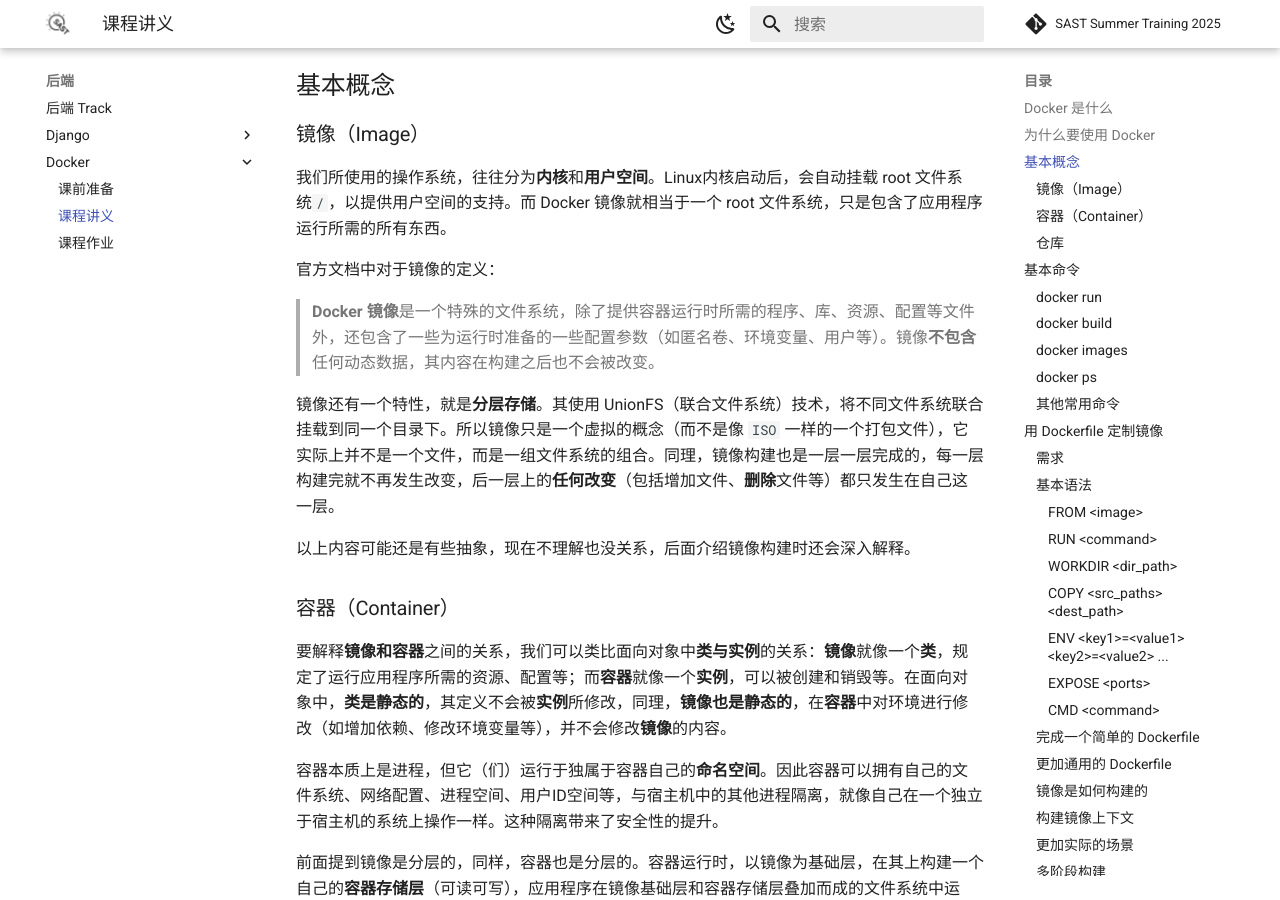
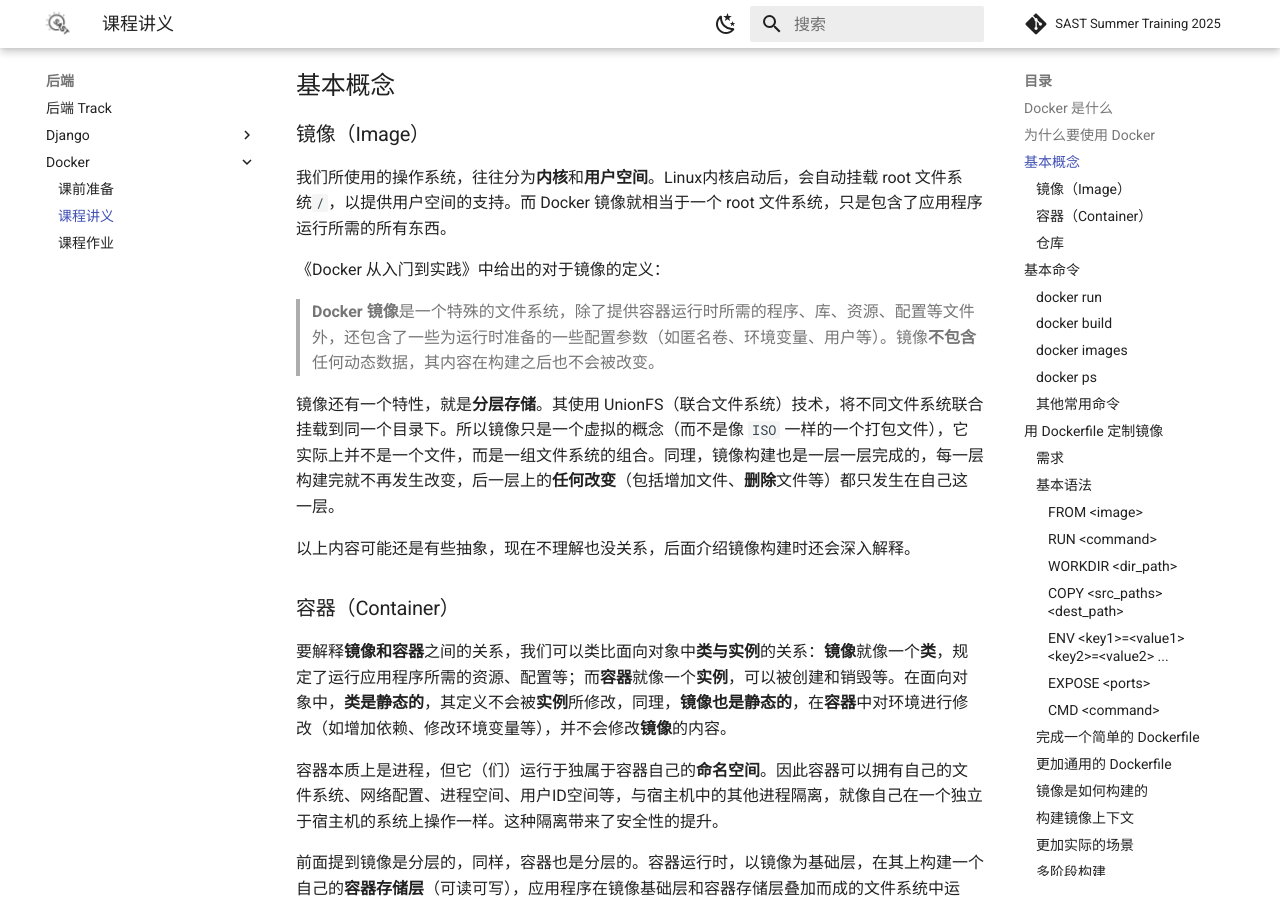
Before and after one commit to sast-summer-training-2025/sast-summer-training-2025.github.io, an MkDocs documentation site: the page built from docs/backend/docker/note.md, in a window 1280 px wide and 900 px high, scrolled down 1634 px. Built offline with MkDocs 1.6.1 and Material for MkDocs 9.7.7, drawn with Linux system fonts in a browser that asks for light colours; comment, search, counter and statistics services are not loaded.

Commit message:
modify image definition:

```diff
--- a/docs/backend/docker/note.md
+++ b/docs/backend/docker/note.md
@@ -41,7 +41,7 @@
 
 我们所使用的操作系统，往往分为**内核**和**用户空间**。Linux内核启动后，会自动挂载 root 文件系统`/`，以提供用户空间的支持。而 Docker 镜像就相当于一个 root 文件系统，只是包含了应用程序运行所需的所有东西。
 
-官方文档中对于镜像的定义：
+《Docker 从入门到实践》中给出的对于镜像的定义：
 
 > **Docker 镜像**是一个特殊的文件系统，除了提供容器运行时所需的程序、库、资源、配置等文件外，还包含了一些为运行时准备的一些配置参数（如匿名卷、环境变量、用户等）。镜像**不包含**任何动态数据，其内容在构建之后也不会被改变。
 
```
